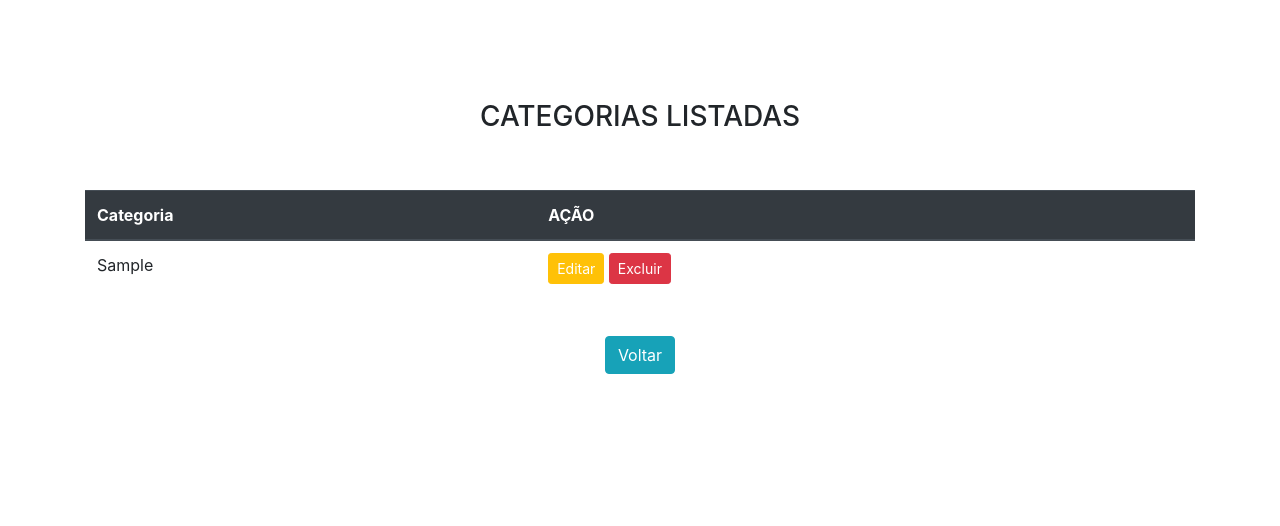
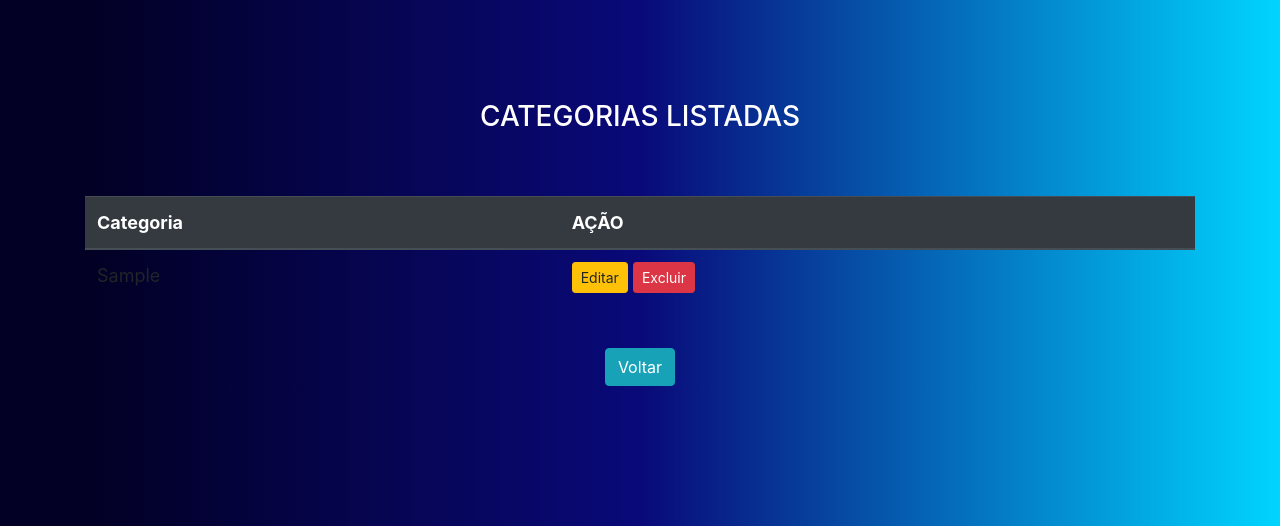
Before and after one commit to vini121423/ProjetoPHP, a PHP site: page /_listar_categorias.php in a window 1280 px wide. Shown: the top 526 px of the page. Run offline with PHP 8.4, Linux system fonts and the light colour scheme; tables that the repository leaves empty or names only in its code hold one stand-in row (values such as "Sample post"); some libraries are stand-ins or nearby versions.

Commit message:
Alterações no design de algumas páginas

```diff
--- a/_listar_categorias.php
+++ b/_listar_categorias.php
@@ -5,8 +5,9 @@
   <meta name="viewport" content="width=device-width, initial-scale=1">
   <title>Listagem de Categorias | System</title>
   <link rel="icon" type="image/png" href="img/producao.png" />
+  <link href="//netdna.bootstrapcdn.com/font-awesome/3.2.1/css/font-awesome.css" rel="stylesheet">
   <link rel="stylesheet" href="https://stackpath.bootstrapcdn.com/bootstrap/4.3.1/css/bootstrap.min.css" integrity="sha384-ggOyR0iXCbMQv3Xipma34MD+dH/1fQ784/j6cY/iJTQUOhcWr7x9JvoRxT2MZw1T" crossorigin="anonymous">
-
+  <link rel="stylesheet" href="css/css.css">
 </head>
 
 <body>
@@ -36,8 +37,8 @@
       ?>
         <tr>
           <td> <?php echo $categoria ?></td>
-          <td><a class="btn btn-warning btn-sm" style="color:white" href="_editar_categoria.php?id=<?php echo $id_categoria ?>" role="button">Editar</a>
-            <a class="btn btn-danger btn-sm" style="color:white" href="_excluir_categoria.php?id=<?php echo $id_categoria ?>" role="button">Excluir</a>
+          <td><a class="btn btn-warning btn-sm"  href="_editar_categoria.php?id=<?php echo $id_categoria ?>" role="button"><i class="icon-pencil"></i> Editar</a>
+            <a class="btn btn-danger btn-sm" href="_excluir_categoria.php?id=<?php echo $id_categoria ?>" role="button"><i class="icon-trash"></i> Excluir</a>
           </td>
         <?php } ?>
 
@@ -47,7 +48,7 @@
   <br>
 
   <div class="container" align="center">
-    <a href="_pagina_inicial.php" class="btn btn-info">Voltar</a>
+    <a href="_index.php" class="btn btn-info">Voltar</a>
   </div>
 
 
```
Also changed, not shown: _aprovar_usuarios.php (+12 -11 lines), _listar_fornecedores.php (+7 -6 lines).
